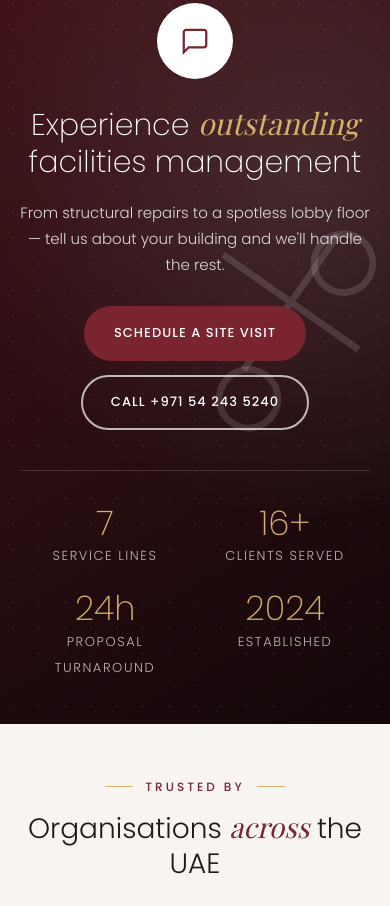
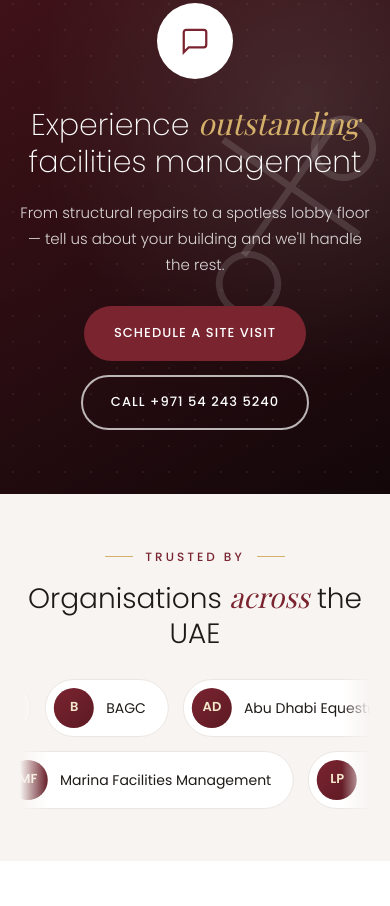
Before and after one commit to kutooruvenkatesh-netizen/ABMSFMG, a plain HTML site: page index.html in a window 390 px wide. Shown: the part 4321-5227 px from the top of the page. Drawn offline with nearby package versions, Linux system fonts and the light colour scheme; a web font is replaced by a local one.

Commit message:
Add files via upload

```diff
--- a/index.html
+++ b/index.html
@@ -223,7 +223,7 @@
 .svc-cta .btn{padding:12px 22px;font-size:12px}
 
 /* ---------- parallax band ---------- */
-.band{padding:84px 0 56px;text-align:center;color:var(--white);background-attachment:fixed}
+.band{padding:84px 0;text-align:center;color:var(--white);background-attachment:fixed}
 .band .inner{position:relative;z-index:2}
 .band .play{width:76px;height:76px;border-radius:50%;background:var(--white);display:inline-flex;align-items:center;justify-content:center;margin-bottom:26px;position:relative;box-shadow:0 0 0 0 rgba(255,255,255,.5);animation:ring 2.4s infinite}
 .band .play svg{width:30px;height:30px;stroke:var(--primary);fill:none;stroke-width:1.8}
@@ -232,14 +232,7 @@
 .band h2 .serif{color:var(--gold)}
 .band p{color:rgba(255,255,255,.82);max-width:560px;margin:0 auto 28px}
 .band .actions{display:flex;gap:14px;justify-content:center;flex-wrap:wrap}
-.band .stats{margin-top:56px;padding-top:34px;border-top:1px solid rgba(255,255,255,.15)}
-.band .stat b{color:var(--gold)}
-.band .stat span{color:rgba(255,255,255,.7)}
 
-/* ---------- stats ---------- */
-.stats{display:grid;grid-template-columns:repeat(4,1fr);gap:30px;text-align:center}
-.stat b{display:block;font-size:42px;font-weight:200;color:var(--primary);line-height:1.1}
-.stat span{font-size:13px;letter-spacing:.12em;text-transform:uppercase;color:var(--muted)}
 
 /* ---------- clients ---------- */
 .marquee{overflow:hidden;-webkit-mask-image:linear-gradient(90deg,transparent,#000 8%,#000 92%,transparent);mask-image:linear-gradient(90deg,transparent,#000 8%,#000 92%,transparent)}
@@ -372,7 +365,6 @@
   .side-card{position:static}
   .f-grid{grid-template-columns:1fr 1fr}
   .f-grid > div:first-child{grid-column:1 / -1}
-  .stats{grid-template-columns:1fr 1fr}
   .band{background-attachment:scroll}
   .hero-arrow{display:none}
 }
@@ -391,8 +383,6 @@
   .svc-cta{padding:22px 16px}
   .svc-cta h3{font-size:18px}
   .tiles{gap:12px}
-  .stats{gap:22px 10px}
-  .stat b{font-size:34px}
   .tiles .tile:last-child,.f-grid > div:first-child{grid-column:auto}
   .tile{height:150px}
   .tile .arrow{display:none}
@@ -425,9 +415,8 @@
   .f-bottom{flex-direction:column}
   .wa-fab{right:16px;bottom:18px}
   .wa-panel{right:16px;bottom:90px}
-  .band{padding:64px 0 44px}
-  .band .stats{margin-top:40px}
-  .btn{padding:14px 28px}
+  .band{padding:64px 0}
+    .btn{padding:14px 28px}
 }
 </style>
 </head>
@@ -635,12 +624,6 @@
       <div class="actions">
         <a href="#contact" class="btn btn-primary">Schedule a site visit</a>
         <a href="tel:+971542435240" class="btn btn-white">Call +971 54 243 5240</a>
-      </div>
-      <div class="stats">
-        <div class="stat"><b>7</b><span>Service lines</span></div>
-        <div class="stat"><b>16+</b><span>Clients served</span></div>
-        <div class="stat"><b>24h</b><span>Proposal turnaround</span></div>
-        <div class="stat"><b>2024</b><span>Established</span></div>
       </div>
     </div>
   </section>
```
